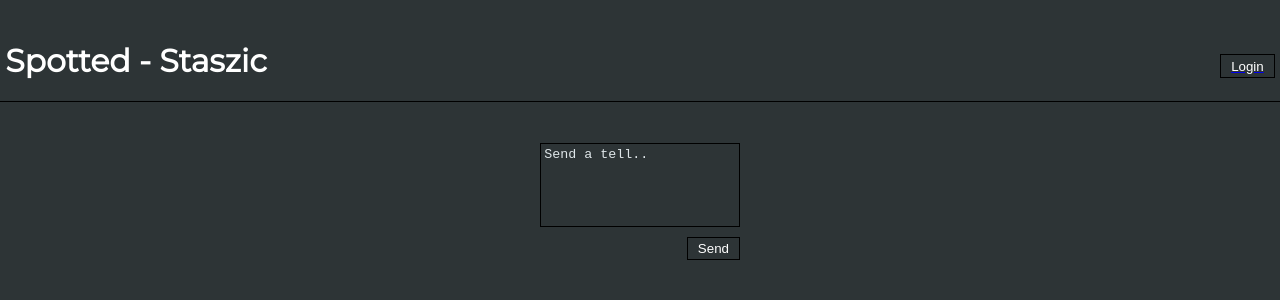
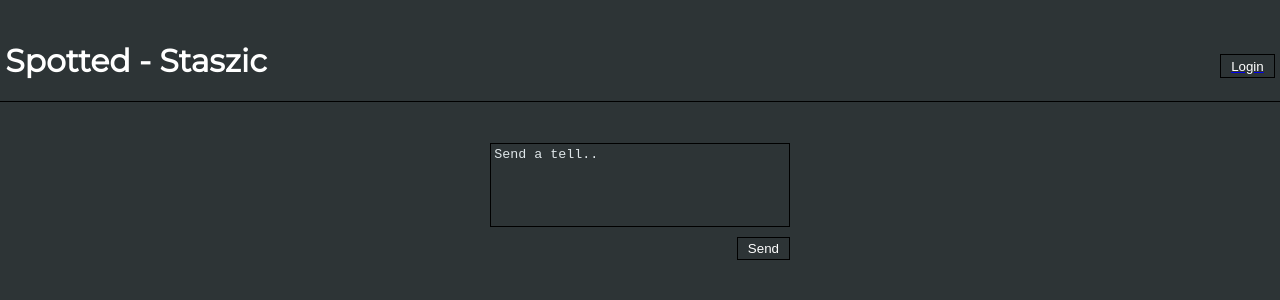
Before and after one commit to snoh666/anon-ask-react, a React (Create React App) app: page / in a window 1280 px wide. Shown: the top 300 px of the page. Built offline with nearby package versions, Linux system fonts and the light colour scheme.

Commit message:
Added exception to form witdth with mainForm

```diff
--- a/src/components/main.jsx
+++ b/src/components/main.jsx
@@ -46,7 +46,7 @@ const Main = ({ isAuth, database }) => {
         {isAuth ? (<Link to="/tells"><Button>Tells</Button></Link>) : (<Link to="/login"><Button>Login</Button></Link>)}
       </Header>
       <section>
-        <StyledForm onSubmit={sendTell}>
+        <StyledForm tellForm onSubmit={sendTell}>
           <TextArea cols="30" rows="5" placeholder="Send a tell.." value={tell} onChange={updateTell}></TextArea>
           <Button type="submit">Send</Button>
           {errMessage.length > 5 ? (<ErrorMessage>{errMessage}</ErrorMessage>) : null}
--- a/src/components/styled-components/StyledForm.js
+++ b/src/components/styled-components/StyledForm.js
@@ -2,7 +2,7 @@ import styled from 'styled-components';
 
 const StyledForm = styled.form`
   display: grid;
-  width: 200px;
+  width: ${props => props.tellForm ? '300px' : '200px'};
   margin: 20px 0 0;
   grid-template-rows: 1fr 1fr 1fr;
 
--- a/src/components/styled-components/TextArea.js
+++ b/src/components/styled-components/TextArea.js
@@ -2,6 +2,7 @@ import styled from 'styled-components';
 
 const TextArea = styled.textarea`
   resize: none;
+  width: 100%;
   padding: .25em;
   background: none;
   border: 1px solid black;
```
